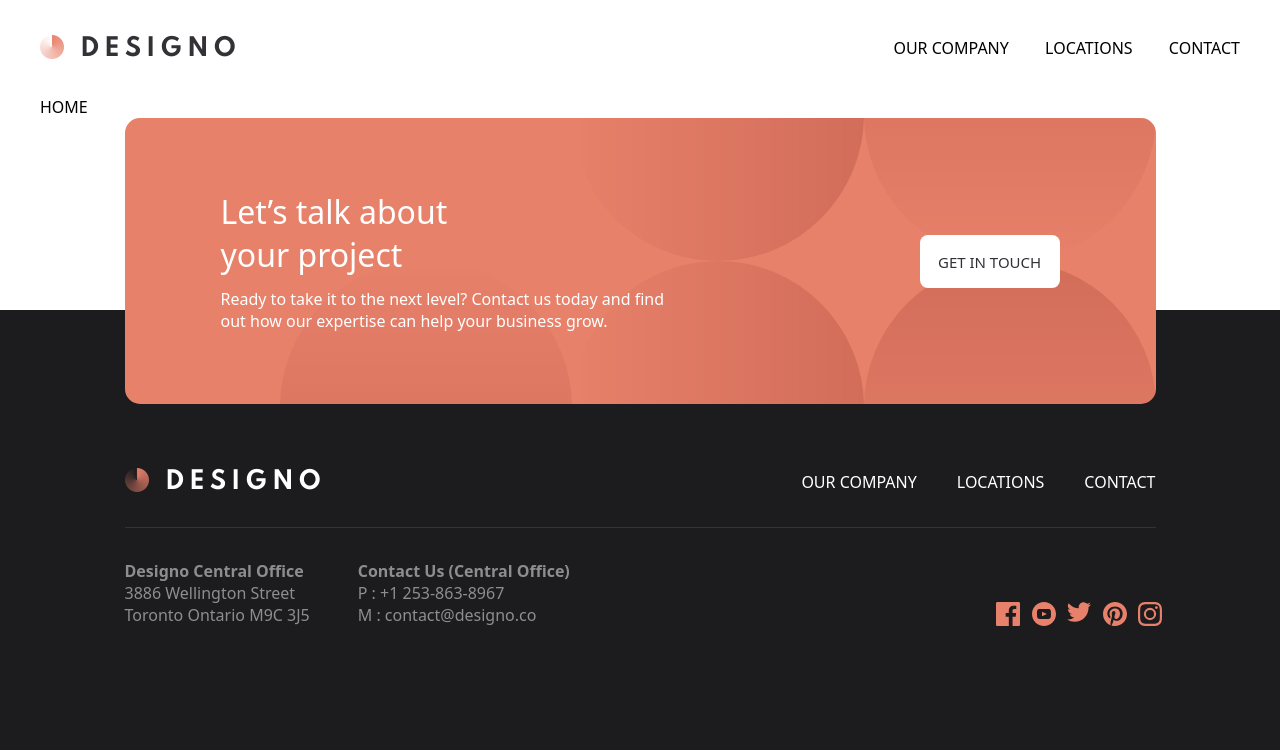
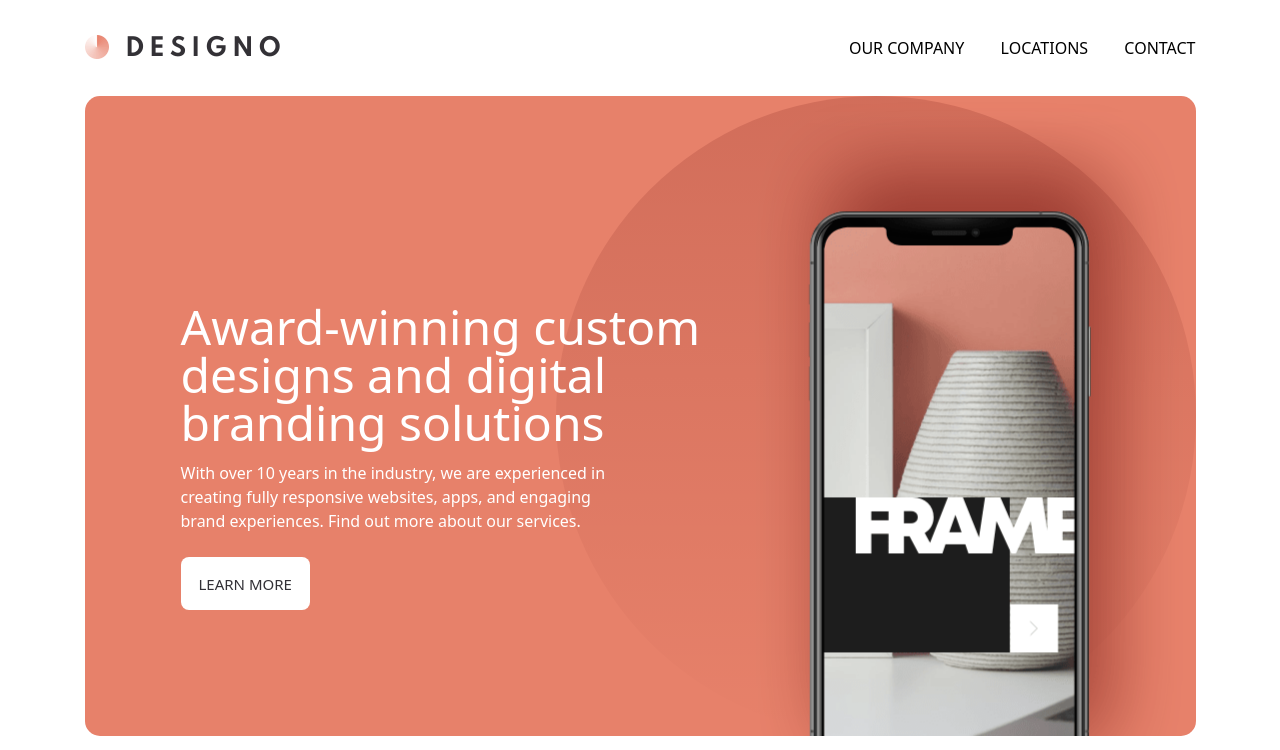
Before and after one commit to FocusCookie/fm-designo, a React (Create React App) app: page / in a window 1280 px wide. Shown: the top 750 px of the page. Built offline with nearby package versions, Linux system fonts and the light colour scheme.

Commit message:
Added Home view.

```diff
--- a/src/App.css
+++ b/src/App.css
@@ -1,9 +1,9 @@
 .app {
-  @apply mx-auto w-full;
+  @apply mx-auto w-full flex flex-col;
 }
 
 .app__nav {
-  @apply px-6 sm:px-10;
+  @apply px-6 sm:px-10 z-50;
 }
 
 .app__content {
--- a/src/App.tsx
+++ b/src/App.tsx
@@ -3,6 +3,7 @@ import "./App.css";
 import { Routes, Route } from "react-router-dom";
 import { Navigation } from "./Components/Navigation/Navigation";
 import { Footer } from "./Components/Footer/Footer";
+import { Home } from "./views/Home/Home";
 
 const NAV_LINKS = [
   { label: "our company", route: "/company" },
@@ -18,7 +19,7 @@ function App() {
       </div>
       <div className="app__content">
         <Routes>
-          <Route path="/" element={<div>HOME</div>} />
+          <Route path="/" element={<Home />} />
           <Route path="/company" element={<div>COMPANY</div>} />
           <Route path="/locations" element={<div>LOCATIONs</div>} />
           <Route path="/contact" element={<div>CONTACT</div>} />
--- a/src/Components/Footer/Footer.css
+++ b/src/Components/Footer/Footer.css
@@ -3,7 +3,7 @@
 }
 
 .footer__talk {
-  @apply w-full px-6 sm:px-10 col-start-1 col-end-2 z-10 lg:max-w-[1111px] lg:justify-self-center -translate-y-1/2 sm:-translate-y-48;
+  @apply w-full px-6 sm:px-10 col-start-1 col-end-2 z-10 lg:max-w-[1191px] lg:justify-self-center -translate-y-1/2 sm:-translate-y-48;
 }
 
 .footer__content {
--- a/src/Components/Navigation/Navigation.css
+++ b/src/Components/Navigation/Navigation.css
@@ -1,5 +1,5 @@
 .navigation {
-  @apply flex flex-col gap-0;
+  @apply flex flex-col gap-0 lg:max-w-[1111px] mx-auto;
 }
 
 .navigation__logo {
--- /dev/null
+++ b/src/hooks/useResize.tsx
@@ -0,0 +1,24 @@
+import { useState, useEffect } from "react";
+
+const useWindowSize = () => {
+  const [windowSize, setWindowSize] = useState({
+    width: 0,
+    height: 0,
+  });
+
+  useEffect(() => {
+    function handleResize() {
+      setWindowSize({
+        width: window.innerWidth,
+        height: window.innerHeight,
+      });
+    }
+    window.addEventListener("resize", handleResize);
+    handleResize();
+    return () => window.removeEventListener("resize", handleResize);
+  }, []);
+
+  return windowSize;
+};
+
+export default useWindowSize;
--- /dev/null
+++ b/src/views/Home/Home.css
@@ -0,0 +1,16 @@
+.home {
+  @apply lg:max-w-[1111px] mx-auto mb-4;
+}
+
+.home__hero__phone {
+  -webkit-mask-image: linear-gradient(to bottom, transparent 0%, black 5%);
+  mask-image: linear-gradient(to bottom, transparent 0%, black 5%);
+  background-repeat: no-repeat;
+  @apply h-[28.125rem] lg:h-[40rem] w-full bg-[center_20%];
+}
+
+@media only screen and (min-width: 1024px) {
+  .home__hero__phone {
+    background-position: 55% 20%;
+  }
+}
--- /dev/null
+++ b/src/views/Home/Home.tsx
@@ -0,0 +1,55 @@
+import "./Home.css";
+import { ImageCard } from "../../Components/ImageCard/ImageCard";
+import { Button } from "../../Components/Button/Button";
+import HeroBackground from "../../assets/home/desktop/bg-pattern-hero-home.svg";
+import HeroImage from "../../assets/home/desktop/image-hero-phone.png";
+import useResize from "../../hooks/useResize";
+
+export const Home = () => {
+  const windowSize = useResize();
+
+  const HERO_BACK = {
+    src: HeroBackground,
+    alt: "background circle",
+    position: "left center",
+  };
+
+  function heroPosition(width: number) {
+    if (width >= 640 && width < 1024) return "205% 60%";
+    if (width >= 1024) return "right top";
+
+    return HERO_BACK.position;
+  }
+
+  return (
+    <div className="home">
+      <ImageCard
+        image={{ ...HERO_BACK, position: heroPosition(windowSize.width) }}
+        padding="0"
+        sharp={windowSize.width < 640}
+      >
+        <div className="flex flex-col lg:flex-row">
+          <div className="text-center flex flex-col items-center lg:items-start lg:text-left lg:justify-center pt-20 px-6 pb-0 lg:pl-24 lg:pr-0 ">
+            <h1 className="text-footer font-medium mb-[0.875rem] sm:w-[33.5625rem] sm:text-5xl">
+              Award-winning custom designs and digital branding solutions
+            </h1>
+            <p className="text-button mb-6 sm:w-[27.8125rem] sm:text-base">
+              With over 10 years in the industry, we are experienced in creating
+              fully responsive websites, apps, and engaging brand experiences.
+              Find out more about our services.
+            </p>
+            <Button label="learn more" dark />
+          </div>
+          <div
+            className="home__hero__phone"
+            role="img"
+            aria-label="Smartphone which displayes Frame above a vase and a closet."
+            style={{
+              backgroundImage: `url(${HeroImage})`,
+            }}
+          />
+        </div>
+      </ImageCard>
+    </div>
+  );
+};
```
